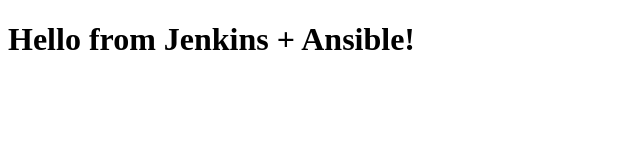
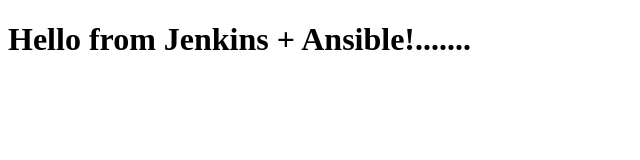
Before and after one commit to Pandaykush/Apache_Ansible_Jenkins, a plain HTML site: page index.html in a window 1280 px wide. Shown: the full height of the page, 0-640 px from the left. Drawn offline with Linux system fonts and the light colour scheme.

Commit message:
Update index.html

```diff
--- a/index.html
+++ b/index.html
@@ -4,6 +4,6 @@
     <title>My Website</title>
 </head>
 <body>
-    <h1>Hello from Jenkins + Ansible!</h1>
+    <h1>Hello from Jenkins + Ansible!.......</h1>
 </body>
 </html>
```
